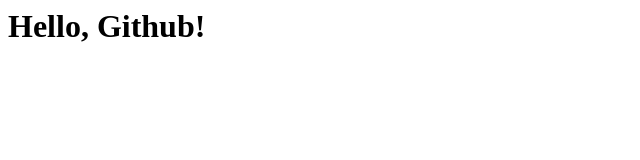
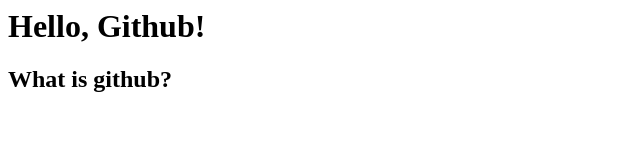
Before and after one commit to TheUnimportantArtist/legendary-octo-happiness, a plain HTML site: page index.html in a window 1280 px wide. Shown: the whole page, without its empty margins (0-640 px from the left). Drawn offline with Linux system fonts and the light colour scheme.

Commit message:
Update index.html

```diff
--- a/index.html
+++ b/index.html
@@ -1 +1,2 @@
 <h1>Hello, Github!</h1>
+<h2>What is github?</h2>
```
